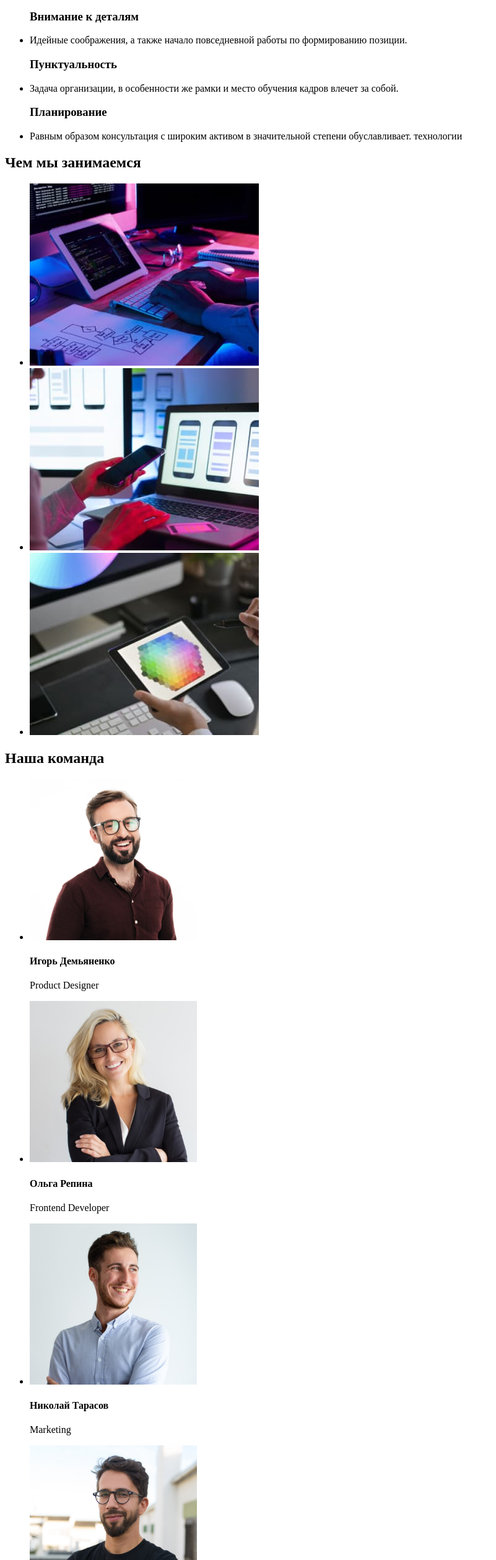
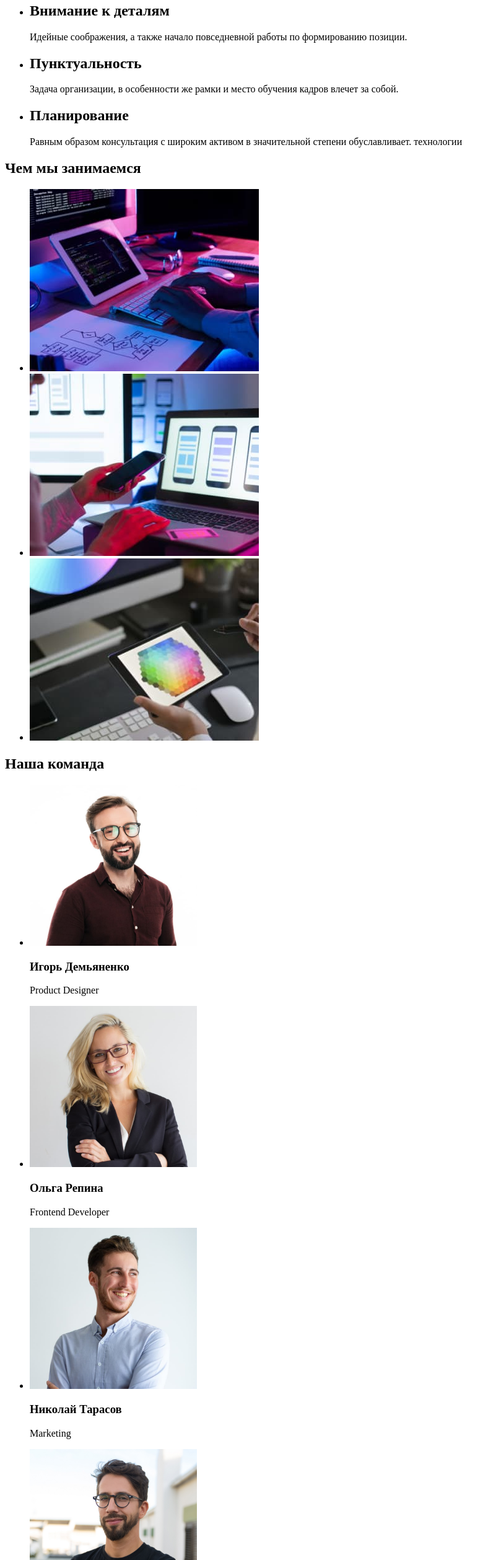
Before and after one commit to DatsenkoTetiana/goit-markup-hw-01, a plain HTML site: page index.html in a window 1280 px wide. Shown: the part 252-2769 px from the top of the page at 62% size, without its empty margins (0-801 px from the left). Drawn offline with Linux system fonts and the light colour scheme.

Commit message:
update <a-indent removal;replacement <main on the <section

```diff
--- a/index.html
+++ b/index.html
@@ -19,32 +19,45 @@
       </nav>
       <ul>
         <li><a href="mailto:info@devstudio.com">info@devstudio.com</a></li>
-        <li><a href="tel:+38 096 111 11 11">+38 096 111 11 11</a></li>
+        <li><a href="tel:+380961111111">+38 096 111 11 11</a></li>
       </ul>
     </header>
+
     <main>
+      <section>
         <h1>Эффективные решения для вашего бизнеса</h1>
         <button type="button">Заказать услугу</button>
-    </main>
+      </section>
 
+      <section>
         <ul>
-      <h3>Внимание к деталям</h3>
           <li>
-        Идейные соображения, а также начало повседневной работы по формированию
-        позиции.
+            <h2>Внимание к деталям</h2>
+            <p>
+              Идейные соображения, а также начало повседневной работы по
+              формированию позиции.
+            </p>
           </li>
-      <h3>Пунктуальность</h3>
+
           <li>
+            <h2>Пунктуальность</h2>
+            <p>
               Задача организации, в особенности же рамки и место обучения кадров
               влечет за собой.
+            </p>
           </li>
-      <h3>Планирование</h3>
+
           <li>
-        Равным образом консультация с широким активом в значительной степени
-        обуславливает. технологии
+            <h2>Планирование</h2>
+            <p>
+              Равным образом консультация с широким активом в значительной
+              степени обуславливает. технологии
+            </p>
           </li>
         </ul>
+      </section>
 
+      <section>
         <h2>Чем мы занимаемся</h2>
 
         <ul>
@@ -73,7 +86,9 @@
             />
           </li>
         </ul>
+      </section>
 
+      <section>
         <h2>Наша команда</h2>
         <ul>
           <li>
@@ -83,9 +98,10 @@
               width="270"
               height="260"
             />
+            <h3>Игорь Демьяненко</h3>
+            <p>Product Designer</p>
           </li>
-      <h4>Игорь Демьяненко</h4>
-      <p>Product Designer</p>
+
           <li>
             <img
               src="styles/img/team/team2.jpg"
@@ -93,9 +109,10 @@
               width="270"
               height="260"
             />
+            <h3>Ольга Репина</h3>
+            <p>Frontend Developer</p>
           </li>
-      <h4>Ольга Репина</h4>
-      <p>Frontend Developer</p>
+
           <li>
             <img
               src="styles/img/team/team3.jpg"
@@ -103,9 +120,10 @@
               width="270"
               height="260"
             />
+            <h3>Николай Тарасов</h3>
+            <p>Marketing</p>
           </li>
-      <h4>Николай Тарасов</h4>
-      <p>Marketing</p>
+
           <li>
             <img
               src="styles/img/team/team4.jpg"
@@ -113,17 +131,20 @@
               width="270"
               height="260"
             />
+            <h3>Михаил Ермаков</h3>
+            <p>UI Designer</p>
           </li>
-      <h4>Михаил Ермаков</h4>
-      <p>UI Designer</p>
         </ul>
+      </section>
+    </main>
+
     <footer>
       <a href="/">WebStudio</a>
-      <address>
-        г. Киев, пр-т Леси Украинки, 26<br />
-        <a href="mailto:info@example.com">info@example.com<br /></a>
-        <a href="tel:+38 099 111 11 11">+38 099 111 11 11</a>
-      </address>
+      <address>г. Киев, пр-т Леси Украинки, 26</address>
+      <ul>
+        <li><a href="mailto:info@example.com">info@example.com</a></li>
+        <li><a href="tel:+380991111111">+38 099 111 11 11</a></li>
+      </ul>
     </footer>
   </body>
 </html>
```
Lines whose indentation alone changed are shown as unchanged.
